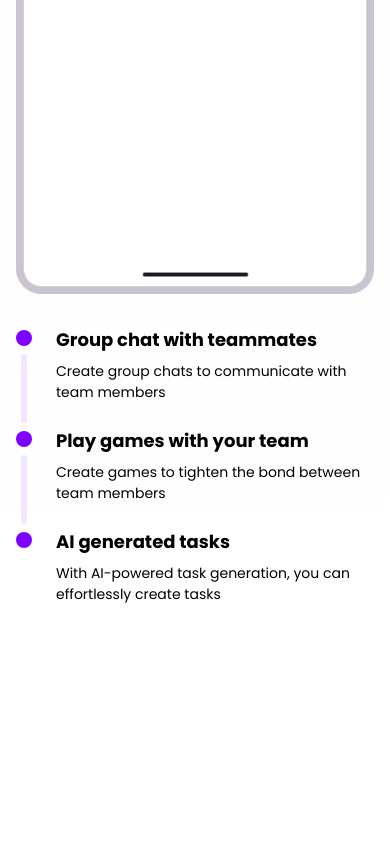
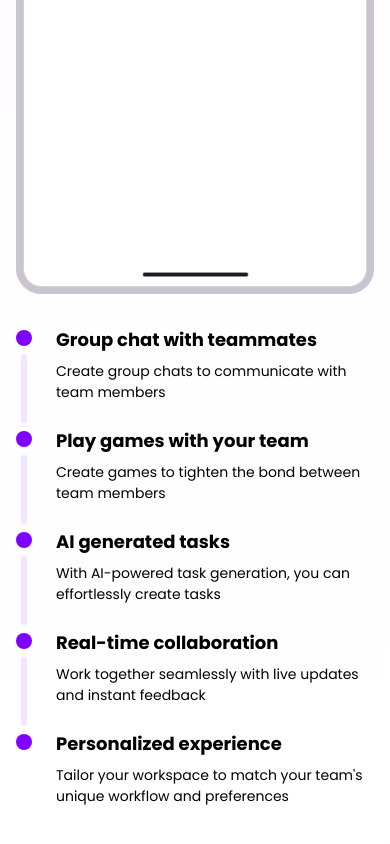
Before and after one commit to NHANDEPTRAI123-hub/Enzo, a Next.js app: page / in a window 390 px wide. Shown: the part 4085-4929 px from the top of the page. Before the commit the page ends 4738 px from the top, so only its background shows below. Built offline with nearby package versions, Linux system fonts and the light colour scheme.

Commit message:
feat(ui): add pacman section

```diff
--- a/app/globals.css
+++ b/app/globals.css
@@ -68,6 +68,8 @@ body {
   color: var(--foreground);
   font-family: var(--font-poppins);
   overflow-x: hidden;
+  max-width: 1366px;
+  margin: 0 auto;
 }
 
 h1 {
@@ -127,6 +129,14 @@ p {
   filter: invert(0) !important;
 }
 
+/* Ensure smooth scrolling on mobile */
+@supports (-webkit-overflow-scrolling: touch) {
+  body {
+    -webkit-overflow-scrolling: touch;
+  }
+}
+
+
 @layer components {
   .hero {
     @apply flex flex-col lg:flex-row items-center justify-between gap-8 lg:gap-12 px-4 sm:px-6 lg:px-8 py-12 sm:py-16 lg:py-20;
--- a/app/page.tsx
+++ b/app/page.tsx
@@ -7,6 +7,7 @@ import TermsServiceButton from "@/components/TermsServiceButton";
 import FeatureCard from "@/components/FeatureCard";
 import GuideSection from "@/components/GuideSection";
 import TeamWorkSection from "@/components/TeamWorkSection";
+import Pacman from "@/components/Pacman";
 import Image from "next/image";
 import AnimatedContent from "../components/AnimatedContent";
 
@@ -164,6 +165,9 @@ const Page = () => {
 
       {/* TeamWork Section */}
       <TeamWorkSection />
+
+      {/* Pacman Section */}
+      <Pacman />
     </>
   );
 };
--- /dev/null
+++ b/components/Pacman.tsx
@@ -0,0 +1,95 @@
+'use client';
+
+import React, { useEffect, useRef, useState } from 'react';
+import { DotLottieReact } from '@lottiefiles/dotlottie-react';
+
+const Pacman = () => {
+  const [isScrolling, setIsScrolling] = useState(false);
+  const [translateX, setTranslateX] = useState(0);
+  const dotLottieRef = useRef<{ play: () => void; pause: () => void } | null>(null);
+  const scrollTimeoutRef = useRef<NodeJS.Timeout | null>(null);
+  const sectionRef = useRef<HTMLDivElement>(null);
+
+  useEffect(() => {
+    const handleScroll = () => {
+      const currentScrollY = window.scrollY;
+
+      // Calculate translation based on scroll position
+      if (sectionRef.current) {
+        const rect = sectionRef.current.getBoundingClientRect();
+        const sectionTop = rect.top + window.scrollY;
+        const sectionHeight = rect.height;
+        const viewportHeight = window.innerHeight;
+
+        // Check if section is at least 50% visible
+        const sectionMiddle = sectionTop + (sectionHeight / 2);
+        const viewportBottom = currentScrollY + viewportHeight;
+        const viewportTop = currentScrollY;
+
+        // Only start translation when 50% of section is visible
+        if (viewportBottom >= sectionMiddle && viewportTop <= sectionMiddle) {
+          // Calculate progress from when 50% becomes visible
+          const visibleProgress = ((currentScrollY + viewportHeight - sectionMiddle) / (sectionHeight)) * 100;
+          setTranslateX(Math.max(0, Math.min(visibleProgress, 100)));
+        }
+      }
+
+      // Play animation when scrolling
+      if (!isScrolling) {
+        setIsScrolling(true);
+        if (dotLottieRef.current) {
+          dotLottieRef.current.play();
+        }
+      }
+
+      // Clear existing timeout
+      if (scrollTimeoutRef.current) {
+        clearTimeout(scrollTimeoutRef.current);
+      }
+
+      // Set new timeout to pause animation after scrolling stops
+      scrollTimeoutRef.current = setTimeout(() => {
+        setIsScrolling(false);
+        if (dotLottieRef.current) {
+          dotLottieRef.current.pause();
+        }
+      }, 150); // 150ms delay after scroll stops
+    };
+
+    window.addEventListener('scroll', handleScroll);
+
+    return () => {
+      window.removeEventListener('scroll', handleScroll);
+      if (scrollTimeoutRef.current) {
+        clearTimeout(scrollTimeoutRef.current);
+      }
+    };
+  }, [isScrolling]);
+
+  return (
+    <section
+      ref={sectionRef}
+      className="relative flex items-center justify-start px-4 sm:px-6 lg:px-8 py-12 sm:py-16 lg:py-20 overflow-hidden"
+    >
+      <div
+        className="relative right-20 sm:right-100 w-100 h-auto sm:w-100 sm:h-auto lg:w-300 lg:h-auto transition-transform duration-100 ease-linear"
+        style={{
+          transform: `translateX(${translateX}%)`,
+          willChange: 'transform'
+        }}
+      >
+        <DotLottieReact
+          dotLottieRefCallback={(ref) => {
+            dotLottieRef.current = ref;
+          }}
+          src="https://lottie.host/6f6cc61c-f57a-4d85-adb7-e09c86ed2657/1wRsLzIl3L.json"
+          loop
+          autoplay={false}
+          speed={1}
+        />
+      </div>
+    </section>
+  );
+};
+
+export default Pacman;
--- a/components/TeamWorkSection.tsx
+++ b/components/TeamWorkSection.tsx
@@ -22,10 +22,20 @@ const TeamWorkSection = () => {
       description:
         "With AI-powered task generation, you can effortlessly create tasks",
     },
+    {
+      id: 4,
+      title: "Real-time collaboration",
+      description: "Work together seamlessly with live updates and instant feedback",
+    },
+    {
+      id: 5,
+      title: "Personalized experience",
+      description: "Tailor your workspace to match your team's unique workflow and preferences",
+    },
   ];
 
   return (
-    <section className="flex flex-col gap-8 px-4 sm:px-6 lg:px-8 py-12 sm:py-16 lg:py-20">
+    <section className="relative flex flex-col gap-8 px-4 sm:px-6 lg:px-8 py-12 sm:py-16 lg:py-20">
       {/* Header */}
       <h2 className="text-black flex items-center gap-1 sm:gap-3 flex-wrap">
         Teamwork is now both{" "}
@@ -66,14 +76,14 @@ const TeamWorkSection = () => {
         </div>
 
         {/* Right side - Timeline with items */}
-        <div className="flex-1 w-full flex flex-col items-center relative">
+        <div className="flex-1 w-full flex flex-col relative">
           {teamworkItems.map((item, index) => (
             <div
               key={item.id}
-              className="flex gap-6 sm:gap-8 lg:gap-10 relative"
+              className="flex gap-6 sm:gap-8 lg:gap-10 relative w-full"
             >
               {/* Timeline column */}
-              <div className="flex flex-col items-center">
+              <div className="flex flex-col items-center shrink-0">
                 {/* Dot */}
                 <div
                   className="w-4 h-4 sm:w-5 sm:h-5 rounded-full shrink-0 mt-1 mb-1 sm:mt-2 sm:mb-2"
--- a/package.json
+++ b/package.json
@@ -9,7 +9,9 @@
     "lint": "eslint"
   },
   "dependencies": {
+    "@lottiefiles/dotlottie-react": "^0.17.7",
     "gsap": "^3.13.0",
+    "lottie-react": "^2.4.1",
     "next": "16.0.1",
     "react": "19.2.0",
     "react-dom": "19.2.0"
```
Also changed, not shown: 1 other file (tests, documents, lock files or other folders).
